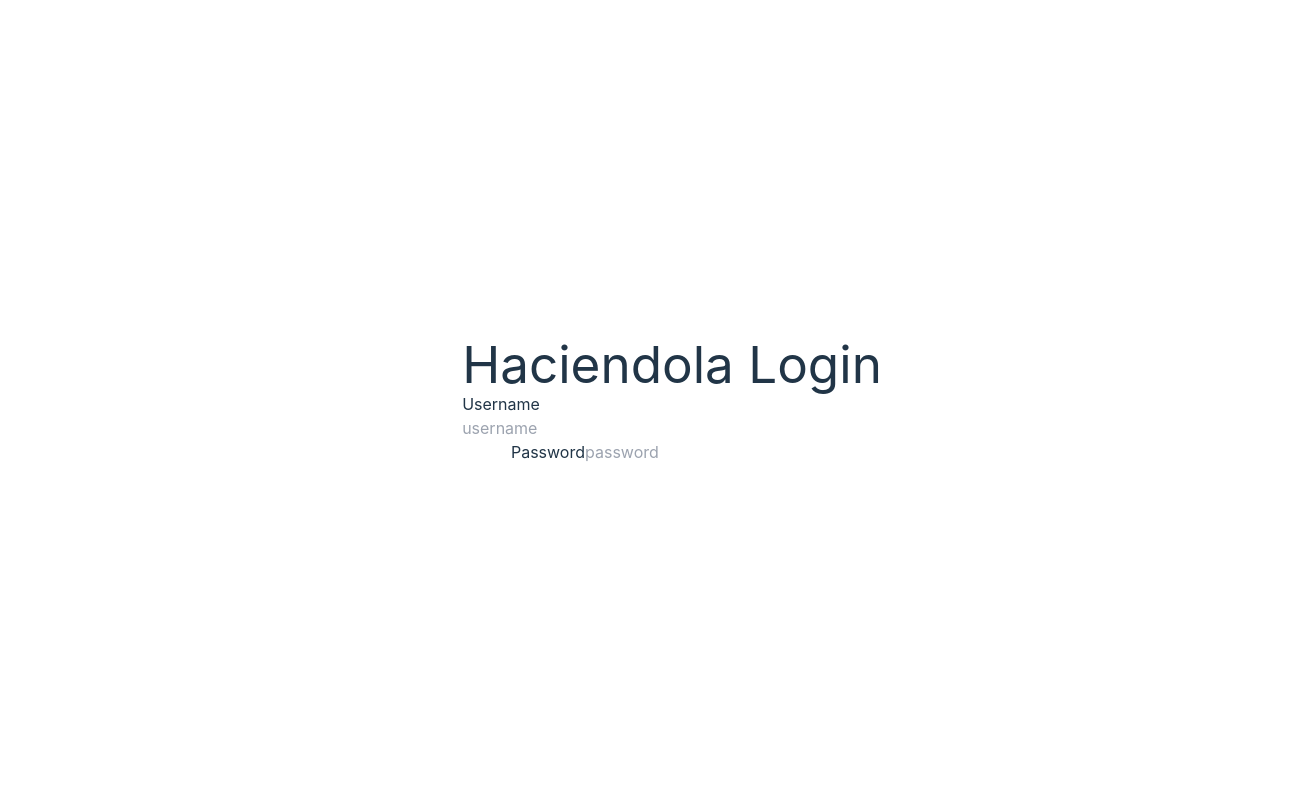
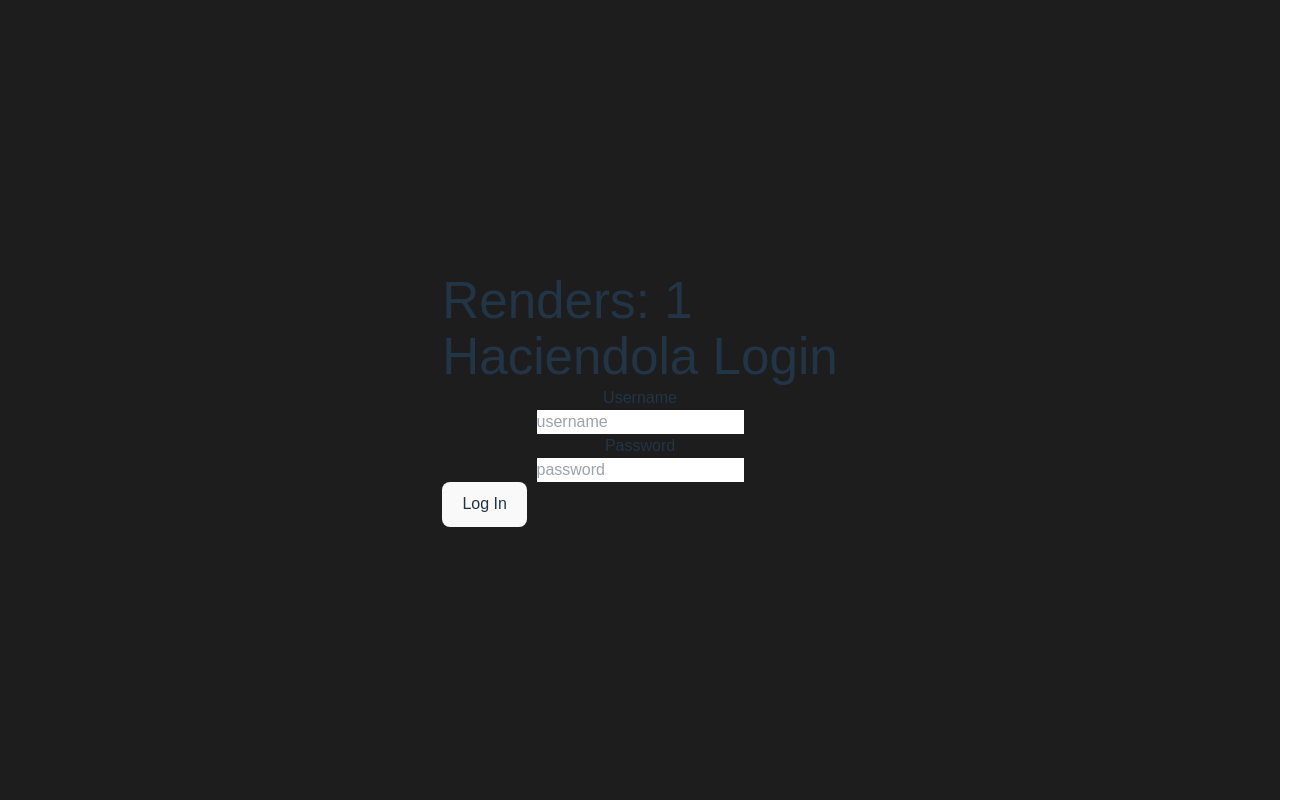
Before and after one commit to sadpisco/client-haciendola, a React (Vite) app: page / in a window 1280 px wide. Shown: the whole page, 1312 px wide, since content can reach past the window. Built offline with nearby package versions, Linux system fonts and the light colour scheme.

Commit message:
css arreglado

```diff
--- a/src/App.css
+++ b/src/App.css
@@ -2,7 +2,7 @@
 @tailwind components;
 @tailwind utilities;
 
-#root {
+/* #root {
   max-width: 1280px;
   margin: 0 auto;
   padding: 2rem;
@@ -43,4 +43,25 @@
 
 .read-the-docs {
   color: #888;
+} */
+
+
+.App{
+  background-color: rgb(29, 29, 29);
+  width: 100vw;
+  min-height: 100vh;
+  min-width: 100vw;
+  display: flex;
+  flex-direction: center;
+  justify-content: center;
+  align-items: center;
 }
+
+*{
+  max-width: 100vw;
+  align-self: center;
+  margin: 0;
+  padding: 0;
+  box-sizing: border-box;
+  font-family: 'Poppins', sans-serif;
+}
--- /dev/null
+++ b/src/components/Header/Header.jsx
@@ -0,0 +1,23 @@
+import { useSelector, useDispatch } from "react-redux";
+import { logout } from "../../redux/actions";
+import { useNavigate } from "react-router-dom";
+
+export default function Header(){
+    const dispatch = useDispatch();
+    const navigate = useNavigate();
+    const userLogged = useSelector(state => state.userLogged);
+
+    function quitSession(){
+        dispatch(logout());
+        navigate('/');
+    }
+
+    return(
+        <section className=" bg-zinc-900 w-screen flex flex-row items-center justify-around p-4 ">
+                        <h4>Usuario Logueado: {userLogged?.user?.username}</h4>
+            <button onClick={quitSession}>Log Out</button>
+
+
+        </section>
+    )
+}
--- a/src/redux/actions.js
+++ b/src/redux/actions.js
@@ -1,6 +1,8 @@
 import axios from 'axios';
 //USER ACTIONS
 export const LOGIN_USER = 'LOGIN_USER';
+export const LOGIN_FAILED = 'LOGIN_FAILED';
+export const LOGOUT = 'LOGOUT';
 export const REGISTER_USER = 'REGISTER_USER';
 export const FORGOT_PASSWORD = 'FORGOT_PASSWORD';
 
@@ -12,18 +14,20 @@ export const DELETE_PRODUCT = 'DELETE_PRODUCT';
 
 //USER FUNCTIONS
 export function loginUser(user){
-    //Falta pasarle por body username y password
     const endPoint = '/authUser';
     return async (dispatch) => {
         try {
-            const { data } = await axios.get(endPoint, user);
+            const { data } = await axios.post(endPoint, user);
+                dispatch({
+                    type: LOGIN_USER,
+                    payload: data
+                });
+        } catch (error) {
             dispatch({
-                type: LOGIN_USER,
-                payload: data
-            })
-        } catch (error) {
-            console.log(error);
-            return{ error: error.message };
+                type: LOGIN_FAILED,
+                payload: error.response.data
+            });
+            return { error: error?.response?.data };
         }
     }
 }
@@ -60,6 +64,13 @@ export function forgotPassword (user){
     }
 }
 
+export function logout(){
+    return {
+        type: LOGOUT,
+        payload: 0
+    }
+}
+
 //PRODUCTS FUNCTION
 
 export function getAllProducts (){
--- a/src/redux/reducer.js
+++ b/src/redux/reducer.js
@@ -1,19 +1,25 @@
-import { LOGIN_USER, REGISTER_USER, FORGOT_PASSWORD, GET_ALL_PRODUCTS, CREATE_PRODUCT, UPDATE_PRODUCT, DELETE_PRODUCT} from './actions';
+import { LOGIN_USER, LOGIN_FAILED, REGISTER_USER, FORGOT_PASSWORD, GET_ALL_PRODUCTS, CREATE_PRODUCT, UPDATE_PRODUCT, DELETE_PRODUCT, LOGOUT} from './actions';
 
 const estadoinicial = {
-    userLogged: []
+    userLogged: {},
+    loginMessage: '',
+    allProducts: []
 }
 
-const rootReducer = (estadoinicial, action) => {
+const rootReducer = (state = estadoinicial, action) => {
     switch(action.type){
         case LOGIN_USER:
-            return ;
+            return { ...state, userLogged: action.payload, loginMessage: 'Success!'};
+        case LOGIN_FAILED:
+            return { ...state, loginMessage: action.payload.message};
+        case LOGOUT:
+            return { ...state, userLogged: {}, loginMessage: ''};
         case REGISTER_USER:
             return ;
         case FORGOT_PASSWORD:
             return ;
         case GET_ALL_PRODUCTS:
-            return;
+            return { ...state, allProducts: action.payload};
         case CREATE_PRODUCT:
             return;
         case UPDATE_PRODUCT:
--- a/src/views/Login/Login.jsx
+++ b/src/views/Login/Login.jsx
@@ -1,25 +1,48 @@
-import styles from './Login.module.css';
 import { useForm } from 'react-hook-form';
 import { DevTool } from '@hookform/devtools';
+import { useDispatch } from 'react-redux';
+import { loginUser } from '../../redux/actions';
+import { useSelector } from 'react-redux';
+import { useNavigate } from 'react-router-dom';
+import { useEffect } from 'react';
 
+let rerenders = 0;
 
 function Login(){
+    rerenders++;
+    const dispatch = useDispatch();
+    const navigate = useNavigate();
     const loginForm = useForm();
-    const { register, control } = loginForm;
+    const { register, control, handleSubmit } = loginForm;
+    const message = useSelector( state => state.loginMessage );
+    const userLogged = useSelector( state => state.userLogged );
+    console.log(userLogged);
+    const sumiteando = function(formData){
+        dispatch(loginUser(formData));
+    };
 
+    useEffect(() => {
+        if(userLogged.status){
+            console.log(`Iniciando sesion como ${userLogged.user.username}`);
+            navigate('/products');
+        }
+    }, [userLogged, navigate]);
 
     return(
         <section className='w-screen flex flex-col items-center justify-center'>
-            <form>
+            <form onSubmit={ handleSubmit(sumiteando) }>
+                <h1>Renders: {rerenders/2}</h1>
             <h1>Haciendola Login</h1>
             <div className = 'flex flex-col items-start justify-center'>
                 <label htmlFor='username'>Username</label>
                 <input type='text' placeholder='username' id= 'username' {...register('username')}/>
             </div>
-            <div>
+            <div className = 'flex flex-col items-start justify-center'>
                 <label htmlFor='password'>Password</label>
                 <input type = 'password' placeholder='password' id = 'password' {...register('password')}/>
             </div>
+            <button type = 'submit' >Log In</button>
+            <p>{message}</p>
             </form>
             <DevTool control = {control}/>
         </section>
--- a/src/views/ProductsCRUD/ProductsCRUD.jsx
+++ b/src/views/ProductsCRUD/ProductsCRUD.jsx
@@ -1,9 +1,32 @@
-import React from 'react';
+import { useDispatch, useSelector } from 'react-redux';
+import { useEffect } from 'react';
+import { getAllProducts } from '../../redux/actions';
+import { useNavigate } from 'react-router-dom';
+import Header from '../../components/Header/Header';
+
+let rerenders = 0;
 
 function ProductsCRUD(){
+    rerenders ++;
+    const dispatch = useDispatch();
+    const products = useSelector( state => state.allProducts );
+    const userLogged = useSelector ( state => state.userLogged );
+    const navigate = useNavigate();
+
+    console.log(products, rerenders/2);
+
+useEffect(() => {
+    dispatch(getAllProducts());
+    if (!userLogged.status){
+        navigate('/');
+    }
+}, [dispatch, navigate, userLogged]);
+
+
     return(
         <section>
-            <h1>Login</h1>
+            <Header />
+            <h1>Productos</h1>
         </section>
     )
 }
```
